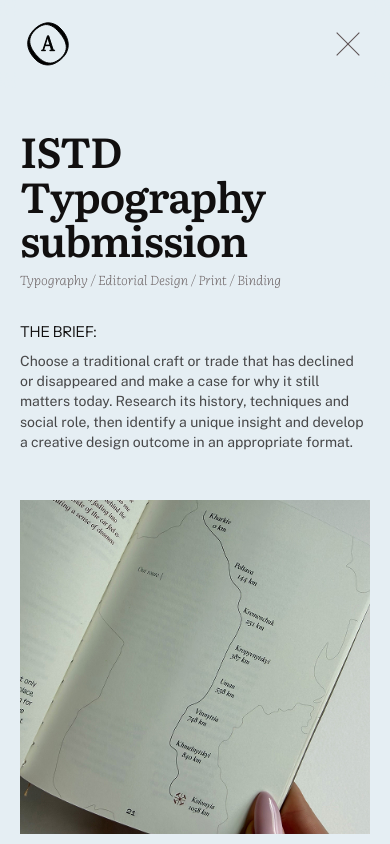
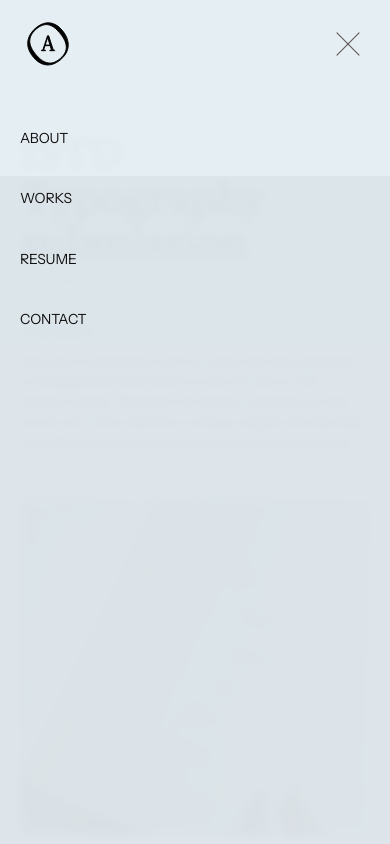
Before and after one commit to astakhovaiolesya-debug/my-protfolio-website, a React (Vite) app: page /works/istd-typography-submission in a window 390 px wide. Both pictures are taken after a click on the button "Open menu". Shown: the top 844 px of the page. Built offline with nearby package versions, Linux system fonts and the light colour scheme.

Commit message:
Enhance MobileMenu accessibility and keyboard navigation; update Navbar structure and styling for better responsiveness. Refactor ProjectPageIstd video section for improved layout and user experience.

```diff
--- a/src/components/MobileMenu.tsx
+++ b/src/components/MobileMenu.tsx
@@ -17,22 +17,55 @@ const MOBILE_NAV_TOP = 88
 export function MobileMenu({ open, onClose }: MobileMenuProps) {
   const titleId = useId()
   const firstLinkRef = useRef<HTMLAnchorElement | null>(null)
+  const panelRef = useRef<HTMLDivElement | null>(null)
 
   useEffect(() => {
     if (!open) return
 
     const previousHtmlOverflow = document.documentElement.style.overflow
     const previousBodyOverflow = document.body.style.overflow
+    const previousHtmlTouch = document.documentElement.style.touchAction
+    const previousBodyTouch = document.body.style.touchAction
 
     document.documentElement.style.overflow = 'hidden'
     document.body.style.overflow = 'hidden'
+    document.documentElement.style.touchAction = 'none'
+    document.body.style.touchAction = 'none'
 
     const timer = window.setTimeout(() => {
       firstLinkRef.current?.focus()
     })
 
     function onKeyDown(event: KeyboardEvent) {
-      if (event.key === 'Escape') onClose()
+      if (event.key === 'Escape') {
+        onClose()
+        return
+      }
+
+      if (event.key !== 'Tab' || !panelRef.current) return
+
+      const root = panelRef.current
+      const focusables = Array.from(
+        root.querySelectorAll<HTMLElement>(
+          'a[href]:not([tabindex="-1"]), button:not([disabled]):not([tabindex="-1"])',
+        ),
+      ).filter((el) => el.offsetParent !== null || el.getClientRects().length > 0)
+
+      if (focusables.length === 0) return
+
+      const first = focusables[0]
+      const last = focusables[focusables.length - 1]
+      const active = document.activeElement as HTMLElement | null
+
+      if (event.shiftKey) {
+        if (active === first || !root.contains(active)) {
+          event.preventDefault()
+          last.focus()
+        }
+      } else if (active === last) {
+        event.preventDefault()
+        first.focus()
+      }
     }
 
     window.addEventListener('keydown', onKeyDown)
@@ -41,6 +74,8 @@ export function MobileMenu({ open, onClose }: MobileMenuProps) {
       window.clearTimeout(timer)
       document.documentElement.style.overflow = previousHtmlOverflow
       document.body.style.overflow = previousBodyOverflow
+      document.documentElement.style.touchAction = previousHtmlTouch
+      document.body.style.touchAction = previousBodyTouch
       window.removeEventListener('keydown', onKeyDown)
     }
   }, [open, onClose])
@@ -48,34 +83,54 @@ export function MobileMenu({ open, onClose }: MobileMenuProps) {
   return (
     <div
       id="site-mobile-menu"
+      ref={panelRef}
       role="dialog"
       aria-modal="true"
       aria-labelledby={titleId}
       className={[
-        'fixed inset-x-0 bottom-0 z-[95] overflow-y-auto overscroll-none bg-paper/[0.98] backdrop-blur-sm sm:hidden',
-        'motion-reduce:transition-none',
-        'transition-[opacity,_visibility] duration-200 ease-out',
-        open ? 'pointer-events-auto visible opacity-100' : 'pointer-events-none invisible opacity-0 delay-150',
+        // Below sticky header (z-100) so the bar + burger stay interactive; above in-flow page content.
+        'fixed inset-x-0 bottom-0 z-[99] sm:hidden',
+        'overscroll-none bg-paper/[0.98] backdrop-blur-sm',
+        'transition-opacity duration-200 ease-out motion-reduce:transition-none',
+        'transition-[visibility] duration-200 ease-out motion-reduce:transition-none',
+        open ? 'pointer-events-auto visible opacity-100' : 'pointer-events-none invisible opacity-0',
       ].join(' ')}
       style={{ top: MOBILE_NAV_TOP }}
       aria-hidden={!open}
-      onMouseDown={() => open && onClose()}
       tabIndex={-1}
     >
+      {/* Dimmed tap-outside layer (does not cover header: starts below it) */}
+      <button
+        type="button"
+        tabIndex={-1}
+        aria-hidden
+        className={[
+          'fixed inset-x-0 bottom-0 z-0 bg-ink/[0.04] motion-reduce:transition-none',
+          'transition-opacity duration-200 ease-out',
+          open ? 'opacity-100' : 'opacity-0',
+        ].join(' ')}
+        style={{ top: MOBILE_NAV_TOP }}
+        onPointerDown={(e) => {
+          if (!open) return
+          e.preventDefault()
+          onClose()
+        }}
+      />
+
       <div
         className={[
-          'mx-auto w-full max-w-[1440px] px-5 pb-24 pt-10 sm:px-8',
+          'relative z-[1] mx-auto w-full max-w-[1440px] px-5 pb-28 pt-10 sm:px-8',
           'motion-reduce:transition-none',
-          'transition-[transform] duration-[220ms] ease-[cubic-bezier(0.22,1,0.36,1)]',
-          open ? 'delay-75 translate-y-0' : 'translate-y-1.5',
+          'transition-[transform,opacity] duration-[220ms] ease-[cubic-bezier(0.22,1,0.36,1)]',
+          open ? 'translate-y-0 opacity-100' : 'translate-y-2 opacity-95',
         ].join(' ')}
-        onMouseDown={(e) => e.stopPropagation()}
+        onPointerDown={(e) => e.stopPropagation()}
       >
         <p id={titleId} className="sr-only">
           Site navigation
         </p>
 
-        <nav className="flex flex-col gap-10" aria-label="Mobile navigation" onMouseDown={(e) => e.stopPropagation()}>
+        <nav className="flex flex-col gap-10" aria-label="Mobile navigation" onPointerDown={(e) => e.stopPropagation()}>
           {items.map((item, index) => (
             <NavLink
               key={item.to}
@@ -84,7 +139,7 @@ export function MobileMenu({ open, onClose }: MobileMenuProps) {
               onClick={onClose}
               className={({ isActive }: { isActive: boolean }) =>
                 [
-                  'editorial-kicker inline-flex rounded-[3px] text-ink transition-colors duration-200 hover:text-accent/95 focus-visible:text-ink',
+                  'editorial-kicker inline-flex touch-manipulation rounded-[3px] text-ink transition-colors duration-200 hover:text-accent/95 focus-visible:text-ink',
                   'focus-visible:outline-none focus-visible:ring-2 focus-visible:ring-accent/35 focus-visible:ring-offset-2 focus-visible:ring-offset-paper',
                   isActive ? 'text-accent' : '',
                 ].join(' ')
@@ -99,7 +154,7 @@ export function MobileMenu({ open, onClose }: MobileMenuProps) {
             target="_blank"
             rel="noreferrer"
             onClick={onClose}
-            className="editorial-kicker inline-flex w-fit rounded-[3px] text-ink transition-colors duration-200 hover:text-accent/95 focus-visible:outline-none focus-visible:ring-2 focus-visible:ring-accent/35 focus-visible:ring-offset-2 focus-visible:ring-offset-paper"
+            className="editorial-kicker inline-flex w-fit touch-manipulation rounded-[3px] text-ink transition-colors duration-200 hover:text-accent/95 focus-visible:outline-none focus-visible:ring-2 focus-visible:ring-accent/35 focus-visible:ring-offset-2 focus-visible:ring-offset-paper"
           >
             Resume
           </a>
@@ -107,7 +162,7 @@ export function MobileMenu({ open, onClose }: MobileMenuProps) {
           <a
             href="#contact"
             onClick={onClose}
-            className="editorial-kicker inline-flex w-fit rounded-[3px] text-ink transition-colors duration-200 hover:text-accent/95 focus-visible:outline-none focus-visible:ring-2 focus-visible:ring-accent/35 focus-visible:ring-offset-2 focus-visible:ring-offset-paper"
+            className="editorial-kicker inline-flex w-fit touch-manipulation rounded-[3px] text-ink transition-colors duration-200 hover:text-accent/95 focus-visible:outline-none focus-visible:ring-2 focus-visible:ring-accent/35 focus-visible:ring-offset-2 focus-visible:ring-offset-paper"
           >
             Contact
           </a>
--- a/src/components/Navbar.tsx
+++ b/src/components/Navbar.tsx
@@ -22,6 +22,13 @@ export function Navbar({ variant = 'light' }: NavbarProps) {
   const logoSrc = variant === 'light' ? '/images/logo.svg' : '/images/logo.svg'
 
   return (
+    <>
+      {/*
+        Mobile menu MUST NOT live inside <header>: backdrop-blur on the header creates a
+        containing block for position:fixed descendants, which clips the sheet to the header height.
+      */}
+      <MobileMenu open={open} onClose={() => setOpen(false)} />
+
       <header className="sticky top-0 z-[100] bg-paper/90 backdrop-blur supports-[backdrop-filter]:bg-paper/75">
         <div className="relative z-[110] mx-auto w-full max-w-[1440px] px-5 py-4 sm:px-8">
           <div className="flex items-center justify-between">
@@ -66,38 +73,37 @@ export function Navbar({ variant = 'light' }: NavbarProps) {
 
             <button
               type="button"
-            className="relative flex h-11 min-h-[44px] w-11 min-w-[44px] items-center justify-center rounded-sm border-0 bg-transparent sm:hidden [-webkit-tap-highlight-color:transparent] focus-visible:outline-none focus-visible:ring-2 focus-visible:ring-accent/30 focus-visible:ring-offset-2 focus-visible:ring-offset-paper"
+              className="relative z-[120] flex h-11 min-h-[44px] w-11 min-w-[44px] touch-manipulation items-center justify-center rounded-sm border-0 bg-transparent sm:hidden [-webkit-tap-highlight-color:transparent] focus-visible:outline-none focus-visible:ring-2 focus-visible:ring-accent/30 focus-visible:ring-offset-2 focus-visible:ring-offset-paper"
               aria-label={open ? 'Close menu' : 'Open menu'}
               aria-expanded={open}
-            aria-controls={open ? 'site-mobile-menu' : undefined}
+              aria-controls="site-mobile-menu"
               onClick={() => setOpen((v) => !v)}
             >
               <span
                 aria-hidden
                 className={[
-                'absolute left-1/2 top-1/2 block h-px w-8 bg-warm transition-[opacity,transform] duration-300 ease-[cubic-bezier(0.4,0,0.2,1)] motion-reduce:transition-none',
+                  'absolute left-1/2 top-1/2 block h-px w-8 origin-center bg-warm transition-[opacity,transform] duration-300 ease-[cubic-bezier(0.4,0,0.2,1)] motion-reduce:transition-none',
                   open ? '-translate-x-1/2 -translate-y-1/2 rotate-45' : '-translate-x-1/2 -translate-y-[7px]',
                 ].join(' ')}
               />
               <span
                 aria-hidden
                 className={[
-                'absolute left-1/2 top-1/2 block h-px w-8 bg-warm transition-opacity duration-200 ease-linear motion-reduce:transition-none',
+                  'absolute left-1/2 top-1/2 block h-px w-8 origin-center bg-warm transition-opacity duration-200 ease-linear motion-reduce:transition-none',
                   open ? '-translate-x-1/2 opacity-0' : '-translate-x-1/2 -translate-y-1/2 opacity-100',
                 ].join(' ')}
               />
               <span
                 aria-hidden
                 className={[
-                'absolute left-1/2 top-1/2 block h-px w-8 bg-warm transition-[opacity,transform] duration-300 ease-[cubic-bezier(0.4,0,0.2,1)] motion-reduce:transition-none',
+                  'absolute left-1/2 top-1/2 block h-px w-8 origin-center bg-warm transition-[opacity,transform] duration-300 ease-[cubic-bezier(0.4,0,0.2,1)] motion-reduce:transition-none',
                   open ? '-translate-x-1/2 -translate-y-1/2 -rotate-45' : '-translate-x-1/2 translate-y-[7px]',
                 ].join(' ')}
               />
             </button>
           </div>
         </div>
-
-      <MobileMenu open={open} onClose={() => setOpen(false)} />
       </header>
+    </>
   )
 }
--- a/src/pages/projects/ProjectPageIstd.tsx
+++ b/src/pages/projects/ProjectPageIstd.tsx
@@ -30,11 +30,15 @@ export function ProjectPageIstd() {
         </Container>
       </section>
 
-      <section>
-        <Container className="pb-10">
-          <div className="overflow-hidden bg-warm/10">
+      <section aria-label="Project video" className="pb-10">
+        {/*
+          Full-bleed cinematic video: escape max-width container so width follows the viewport,
+          with a stable 16:9 frame and object-cover for an immersive edge-to-edge feel.
+        */}
+        <div className="relative left-1/2 w-screen max-w-[100vw] -translate-x-1/2 overflow-x-clip bg-warm/10">
+          <div className="relative mx-auto aspect-video w-full max-h-[min(88svh,_980px)] min-h-[200px] sm:min-h-[min(42vw,_520px)]">
             <video
-              className="block h-[360px] w-full object-cover sm:h-[520px] lg:h-[775px]"
+              className="absolute inset-0 h-full w-full object-cover"
               controls
               playsInline
               preload="metadata"
@@ -49,7 +53,7 @@ export function ProjectPageIstd() {
               .
             </video>
           </div>
-        </Container>
+        </div>
       </section>
 
       <section>
```
Lines whose indentation alone changed are shown as unchanged.
